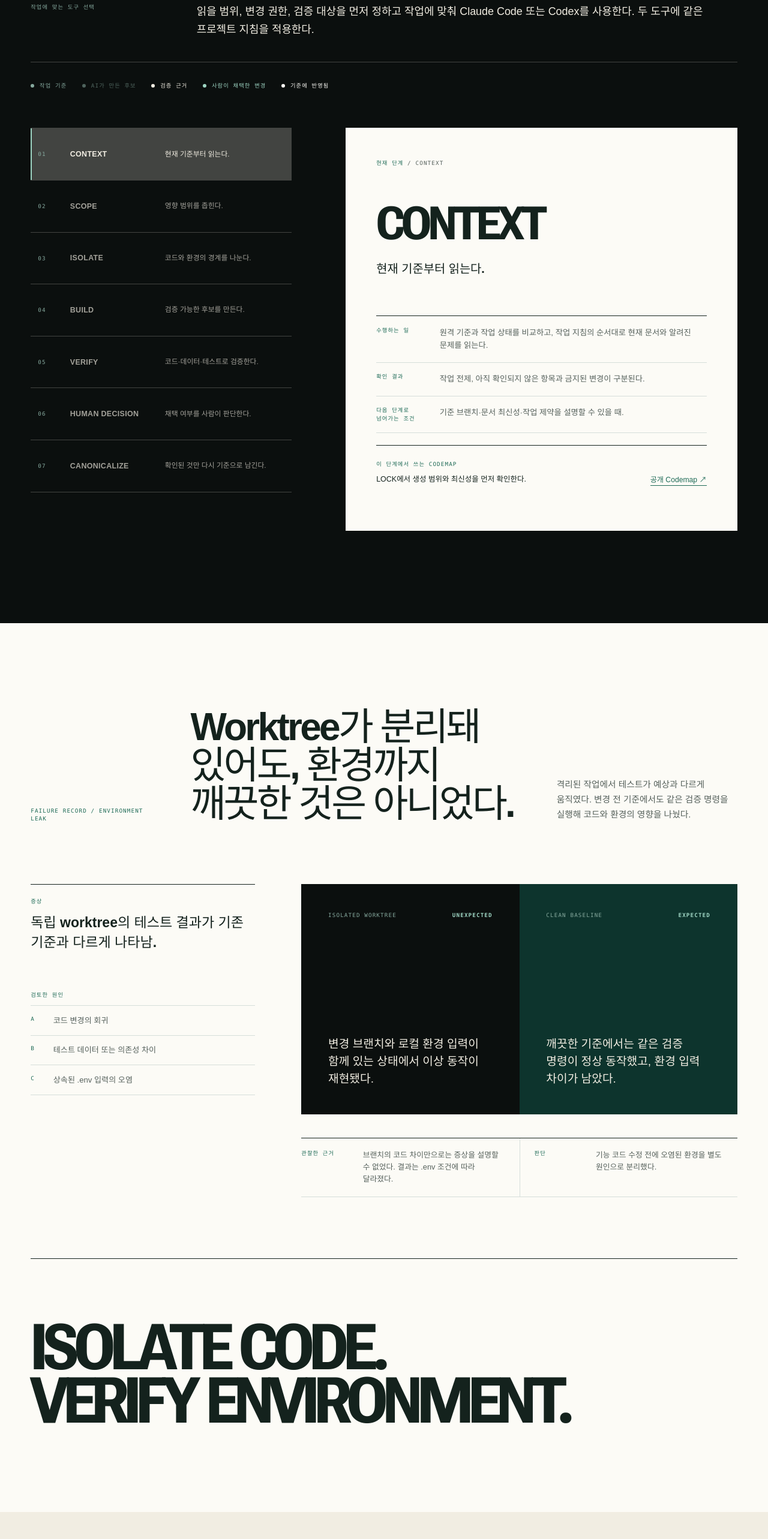
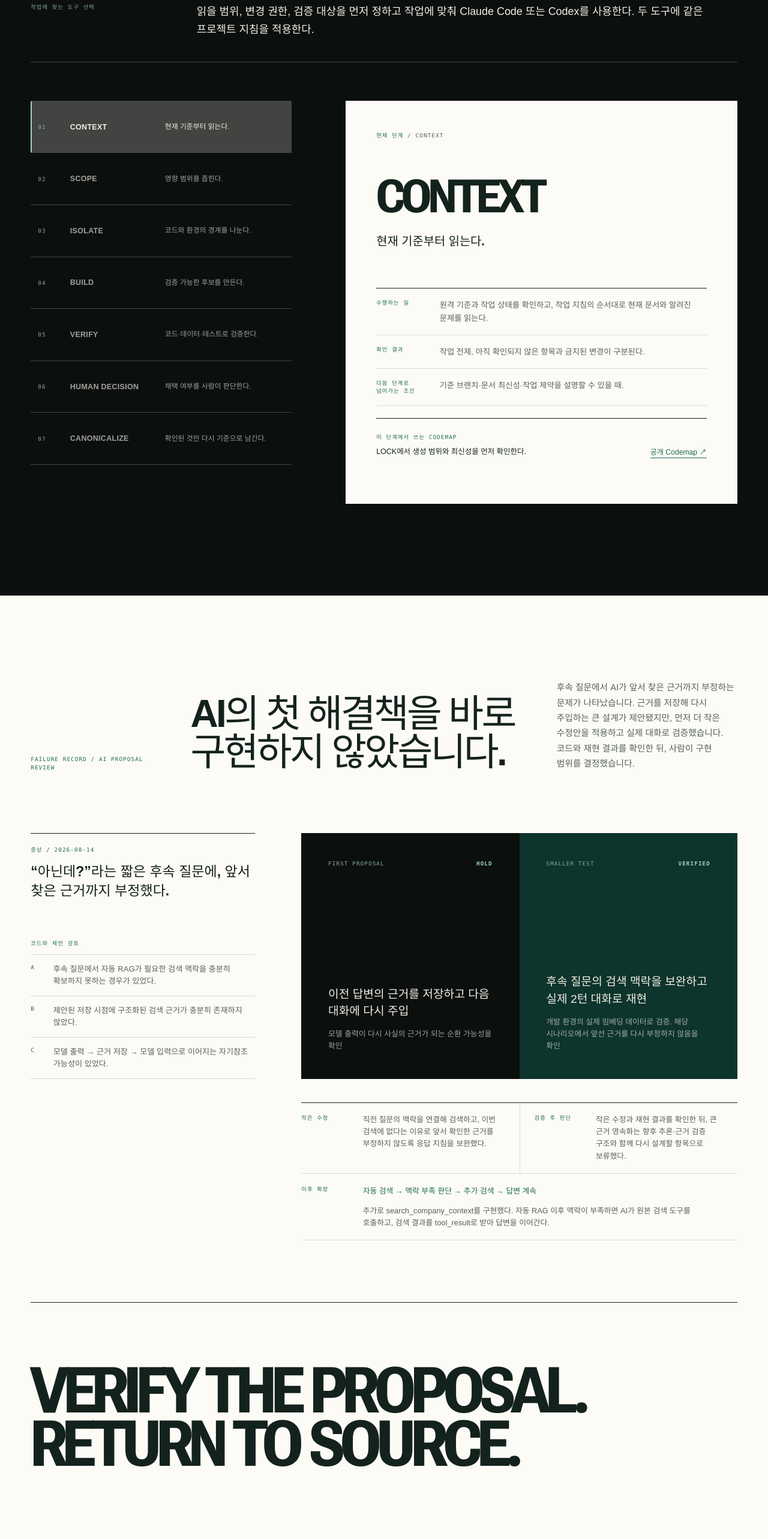
Before and after one commit to 2rlo/portfolio-atlas, a React (Vite) app: page /how/ai-native-engineering in a window 1280 px wide. Shown: the part 1260-3826 px from the top of the page at 60% size. Built offline with nearby package versions, Linux system fonts and the light colour scheme.

Commit message:
feat(ai-native): replace failure record with AI proposal review

```diff
--- a/src/components/ai-native/AiNativeEngineeringPage.tsx
+++ b/src/components/ai-native/AiNativeEngineeringPage.tsx
@@ -133,14 +133,6 @@ function AiNativeEngineeringPage({ content }: AiNativeEngineeringPageProps) {
           <strong>{content.scene.toolRule}</strong>
         </aside>
 
-        <div className="ai-native-state-legend" aria-label="작업 결과의 상태 구분">
-          {content.scene.stateLegend.map((item) => (
-            <span data-state={item.state} key={item.state}>
-              {item.label}
-            </span>
-          ))}
-        </div>
-
         <div className="ai-native-workbench">
           <ol className="ai-native-steps" aria-label="AI를 활용한 개발 흐름">
             {content.scene.steps.map((step, index) => (
@@ -173,40 +165,52 @@ function AiNativeEngineeringPage({ content }: AiNativeEngineeringPageProps) {
           </header>
 
           <div className="ai-native-incident-record">
-            <section className="ai-native-hypotheses" aria-labelledby="incident-symptom-title">
-              <p id="incident-symptom-title">증상</p>
+            <section className="ai-native-proposal-review" aria-labelledby="incident-symptom-title">
+              <p id="incident-symptom-title">
+                증상 / <time dateTime={content.incident.date}>{content.incident.date}</time>
+              </p>
               <strong>{content.incident.symptom}</strong>
-              <p>검토한 원인</p>
+              <p>코드와 제안 검토</p>
               <ol>
-                {content.incident.hypotheses.map((hypothesis, index) => (
-                  <li key={hypothesis}>
+                {content.incident.reviewFindings.map((finding, index) => (
+                  <li key={finding}>
                     <span>{String.fromCharCode(65 + index)}</span>
-                    {hypothesis}
+                    {finding}
                   </li>
                 ))}
               </ol>
             </section>
 
-            <div className="ai-native-baseline-comparison" aria-label="작업용 worktree와 변경 전 기준 비교">
+            <div className="ai-native-incident-comparison" aria-label="보류한 첫 제안과 해당 시나리오에서 검증한 작은 수정 비교">
               {content.incident.comparison.map((item) => (
-                <article data-baseline={item.id} key={item.id}>
+                <article data-comparison={item.id} key={item.id}>
                   <header>
                     <p>{item.label}</p>
                     <strong>{item.state}</strong>
                   </header>
-                  <p>{item.observation}</p>
+                  <div>
+                    <p>{item.observation}</p>
+                    <small>{item.note}</small>
+                  </div>
                 </article>
               ))}
             </div>
 
             <dl className="ai-native-incident-findings">
               <div>
-                <dt>관찰한 근거</dt>
+                <dt>작은 수정</dt>
                 <dd>{content.incident.evidence}</dd>
               </div>
               <div>
-                <dt>판단</dt>
+                <dt>검증 후 판단</dt>
                 <dd>{content.incident.decision}</dd>
+              </div>
+              <div className="ai-native-search-extension">
+                <dt>이후 확장</dt>
+                <dd>
+                  <p>{content.incident.extension.workflow}</p>
+                  <p>{content.incident.extension.description}</p>
+                </dd>
               </div>
             </dl>
 
--- a/src/content/ai-native-engineering.ts
+++ b/src/content/ai-native-engineering.ts
@@ -54,19 +54,12 @@ export const aiNativeEngineeringContent = {
       '권한 조건 하나를 바꿀 때 화면·정책·서비스·저장 규칙·테스트를 함께 검토하는 공개 재구성 사례.',
     toolRule:
       '읽을 범위, 변경 권한, 검증 대상을 먼저 정하고 작업에 맞춰 Claude Code 또는 Codex를 사용한다. 두 도구에 같은 프로젝트 지침을 적용한다.',
-    stateLegend: [
-      { state: 'context', label: '작업 기준' },
-      { state: 'candidate', label: 'AI가 만든 후보' },
-      { state: 'evidence', label: '검증 근거' },
-      { state: 'decision', label: '사람이 채택한 변경' },
-      { state: 'canonical', label: '기준에 반영됨' },
-    ],
     steps: [
       {
         id: 'context',
         label: 'CONTEXT',
         summary: '현재 기준부터 읽는다.',
-        action: '원격 기준과 작업 상태를 비교하고, 작업 지침의 순서대로 현재 문서와 알려진 문제를 읽는다.',
+        action: '원격 기준과 작업 상태를 확인하고, 작업 지침의 순서대로 현재 문서와 알려진 문제를 읽는다.',
         proof: '작업 전제, 아직 확인되지 않은 항목과 금지된 변경이 구분된다.',
         exitRule: '기준 브랜치·문서 최신성·작업 제약을 설명할 수 있을 때.',
         codemapUse: 'LOCK에서 생성 범위와 최신성을 먼저 확인한다.',
@@ -77,7 +70,7 @@ export const aiNativeEngineeringContent = {
         label: 'SCOPE',
         summary: '영향 범위를 좁힌다.',
         action: '요청과 연결된 진입점·의존성·제약·테스트를 찾고, 변경하지 않을 영역을 명시한다.',
-        proof: '수정 대상과 함께 건드리면 안 되는 경계가 작은 변경 단위로 남는다.',
+        proof: '수정 대상과 함께 건드리지 않을 경계가 하나의 작은 변경 단의로 정의된다.',
         exitRule: '영향 경로와 검증할 대상이 정해졌을 때.',
         codemapUse: '코드의 역할·진입점·의존성·테스트·제약·근거를 함께 대조한다.',
         state: 'context',
@@ -86,7 +79,7 @@ export const aiNativeEngineeringContent = {
         id: 'isolate',
         label: 'ISOLATE',
         summary: '코드와 환경의 경계를 나눈다.',
-        action: 'Orca/ADE의 독립 worktree에서 브랜치와 변경 상태를 고정한다. 환경 입력은 변경 전 기준과 별도로 비교한다.',
+        action: '확정한 기준으로 독립 worktree와 브랜치를 만들고, 재현 환경과 변경 전 상태를 고정한다.',
         proof: '변경, 기존 상태와 로컬 환경을 서로 다른 원인 후보로 추적할 수 있다.',
         exitRule: '재현 명령과 비교 기준이 같은 조건으로 준비됐을 때.',
         state: 'candidate',
@@ -132,30 +125,43 @@ export const aiNativeEngineeringContent = {
     ],
   },
   incident: {
-    eyebrow: 'FAILURE RECORD / ENVIRONMENT LEAK',
-    title: 'Worktree가 분리돼 있어도, 환경까지 깨끗한 것은 아니었다.',
+    eyebrow: 'FAILURE RECORD / AI PROPOSAL REVIEW',
+    date: '2026-08-14',
+    title: 'AI의 첫 해결책을 바로 구현하지 않았습니다.',
     summary:
-      '격리된 작업에서 테스트가 예상과 다르게 움직였다. 변경 전 기준에서도 같은 검증 명령을 실행해 코드와 환경의 영향을 나눴다.',
-    symptom: '독립 worktree의 테스트 결과가 기존 기준과 다르게 나타남.',
-    hypotheses: ['코드 변경의 회귀', '테스트 데이터 또는 의존성 차이', '상속된 .env 입력의 오염'],
+      '후속 질문에서 AI가 앞서 찾은 근거까지 부정하는 문제가 나타났습니다. 근거를 저장해 다시 주입하는 큰 설계가 제안됐지만, 먼저 더 작은 수정안을 적용하고 실제 대화로 검증했습니다. 코드와 재현 결과를 확인한 뒤, 사람이 구현 범위를 결정했습니다.',
+    symptom: '“아닌데?”라는 짧은 후속 질문에, 앞서 찾은 근거까지 부정했다.',
+    reviewFindings: [
+      '후속 질문에서 자동 RAG가 필요한 검색 맥락을 충분히 확보하지 못하는 경우가 있었다.',
+      '제안된 저장 시점에 구조화된 검색 근거가 충분히 존재하지 않았다.',
+      '모델 출력 → 근거 저장 → 모델 입력으로 이어지는 자기참조 가능성이 있었다.',
+    ],
     comparison: [
       {
-        id: 'working-copy',
-        label: 'ISOLATED WORKTREE',
-        state: 'UNEXPECTED',
-        observation: '변경 브랜치와 로컬 환경 입력이 함께 있는 상태에서 이상 동작이 재현됐다.',
+        id: 'first-proposal',
+        label: 'FIRST PROPOSAL',
+        state: 'HOLD',
+        observation: '이전 답변의 근거를 저장하고 다음 대화에 다시 주입',
+        note: '모델 출력이 다시 사실의 근거가 되는 순환 가능성을 확인',
       },
       {
-        id: 'clean-baseline',
-        label: 'CLEAN BASELINE',
-        state: 'EXPECTED',
-        observation: '깨끗한 기준에서는 같은 검증 명령이 정상 동작했고, 환경 입력 차이가 남았다.',
+        id: 'smaller-test',
+        label: 'SMALLER TEST',
+        state: 'VERIFIED',
+        observation: '후속 질문의 검색 맥락을 보완하고 실제 2턴 대화로 재현',
+        note: '개발 환경의 실제 임베딩 데이터로 검증. 해당 시나리오에서 앞선 근거를 다시 부정하지 않음을 확인',
       },
     ],
     evidence:
-      '브랜치의 코드 차이만으로는 증상을 설명할 수 없었다. 결과는 .env 조건에 따라 달라졌다.',
-    decision: '기능 코드 수정 전에 오염된 환경을 별도 원인으로 분리했다.',
-    rule: ['ISOLATE CODE.', 'VERIFY ENVIRONMENT.'],
+      '직전 질문의 맥락을 연결해 검색하고, 이번 검색에 없다는 이유로 앞서 확인한 근거를 부정하지 않도록 응답 지침을 보완했다.',
+    decision:
+      '작은 수정과 재현 결과를 확인한 뒤, 큰 근거 영속화는 향후 추론·근거 검증 구조와 함께 다시 설계할 항목으로 보류했다.',
+    extension: {
+      workflow: '자동 검색 → 맥락 부족 판단 → 추가 검색 → 답변 계속',
+      description:
+        '추가로 search_company_context를 구현했다. 자동 RAG 이후 맥락이 부족하면 AI가 원본 검색 도구를 호출하고, 검색 결과를 tool_result로 받아 답변을 이어간다.',
+    },
+    rule: ['VERIFY THE PROPOSAL.', 'RETURN TO SOURCE.'],
   },
   artifacts: {
     eyebrow: 'THREE CONTROLS / HUMAN + AI',
@@ -193,19 +199,19 @@ export const aiNativeEngineeringContent = {
   },
   principle: {
     eyebrow: 'BOUNDARY / CURRENT PRACTICE',
-    statement: 'AI-ready는 모델 선택이 아니라, 환경의 상태다.',
+    statement: 'AI-ready는 모델 선택이 아니라, 검증할 수 있는 작업 구조의 상태다.',
     explanation:
-      '작업 시작 전에는 기준과 범위를, 반영 전에는 검증 결과와 사람의 결정을 확인한다.',
+      '이전 AI 답변을 사실처럼 기억시키기보다, 필요할 때 원본 근거를 다시 검색할 수 있게 했다. 제안은 후보로 두고, 코드와 재현 결과를 확인한 뒤 사람이 구현 범위를 정한다.',
     maintenanceRule: {
       label: 'CURRENT RULE',
-      statement: 'CHANGE → CONTEXT → VERIFY',
-      detail: '확인된 구조 변경은 코드와 같은 변경에서 작업 지침과 Codemap에 반영한다. 다음 작업 전에는 최신성을 다시 확인한다.',
+      statement: 'PROPOSAL → EVIDENCE → DECISION',
+      detail: 'AI의 제안은 코드와 재현 결과를 확인한 뒤 사람이 채택·수정·보류를 결정한다. 확인된 구조 변경은 코드와 같은 변경에서 작업 지침과 Codemap에 반영한다.',
     },
     boundary: [
       '문서와 Codemap은 탐색 기준이다. 실제 동작은 코드·데이터·테스트로 확인한다.',
       'AI가 만든 후보·검증 근거·사람의 채택 결정·기준 문서 반영을 구분해 남긴다.',
       '구현·테스트 통과·배포·실제 사용·조직 내 정착은 각각의 근거로 확인한다.',
     ],
-    appliedIn: '제품 사례는 각 공개 페이지에서 확인된 근거와 boundary를 분리해 연결한다.',
+    appliedIn: '',
   },
 } as const satisfies AiNativeEngineeringContent
--- a/src/styles/ai-native-engineering.css
+++ b/src/styles/ai-native-engineering.css
@@ -22,16 +22,15 @@
 .ai-native-manifest footer span,
 .ai-native-section-heading > p,
 .ai-native-tool-rule > p,
-.ai-native-state-legend,
 .ai-native-steps button > span,
 .ai-native-step-heading > p,
 .ai-native-step-evidence h4,
 .ai-native-step-context small,
 .ai-native-incident-heading > p,
-.ai-native-hypotheses > p,
-.ai-native-hypotheses li > span,
-.ai-native-baseline-comparison header p,
-.ai-native-baseline-comparison header strong,
+.ai-native-proposal-review > p,
+.ai-native-proposal-review li > span,
+.ai-native-incident-comparison header p,
+.ai-native-incident-comparison header strong,
 .ai-native-incident-findings dt,
 .ai-native-artifacts-heading > p,
 .ai-native-artifact-index,
@@ -296,44 +295,6 @@
   line-height: 1.65;
 }
 
-.ai-native-state-legend {
-  display: flex;
-  flex-wrap: wrap;
-  gap: 0.65rem 1.6rem;
-  margin-top: 2rem;
-  color: var(--cover-muted-jade);
-}
-
-.ai-native-state-legend span {
-  display: inline-flex;
-  gap: 0.55rem;
-  align-items: center;
-}
-
-.ai-native-state-legend span::before {
-  width: 0.38rem;
-  height: 0.38rem;
-  background: currentColor;
-  border-radius: 50%;
-  content: '';
-}
-
-.ai-native-state-legend span[data-state='candidate'] {
-  opacity: 0.55;
-}
-
-.ai-native-state-legend span[data-state='evidence'] {
-  color: var(--cover-cream);
-}
-
-.ai-native-state-legend span[data-state='decision'] {
-  color: var(--sage);
-}
-
-.ai-native-state-legend span[data-state='canonical'] {
-  color: var(--document-paper);
-}
-
 .ai-native-workbench {
   display: grid;
   grid-template-columns: minmax(21rem, 0.4fr) minmax(0, 0.6fr);
@@ -524,28 +485,28 @@
   min-width: 0;
 }
 
-.ai-native-hypotheses {
+.ai-native-proposal-review {
   padding-top: 1.3rem;
   border-top: 1px solid var(--ink);
 }
 
-.ai-native-hypotheses > p {
+.ai-native-proposal-review > p {
   color: var(--jade);
 }
 
-.ai-native-hypotheses > strong {
+.ai-native-proposal-review > strong {
   display: block;
   margin: 0.8rem 0 clamp(3rem, 5vw, 5rem);
   font-size: clamp(1.25rem, 1.8vw, 1.85rem);
   line-height: 1.42;
 }
 
-.ai-native-hypotheses ol {
+.ai-native-proposal-review ol {
   margin-top: 0.7rem;
   border-top: 1px solid var(--line);
 }
 
-.ai-native-hypotheses li {
+.ai-native-proposal-review li {
   display: grid;
   grid-template-columns: 1.7rem minmax(0, 1fr);
   gap: 0.65rem;
@@ -556,16 +517,16 @@
   border-bottom: 1px solid var(--line);
 }
 
-.ai-native-hypotheses li > span {
+.ai-native-proposal-review li > span {
   color: var(--jade);
 }
 
-.ai-native-baseline-comparison {
+.ai-native-incident-comparison {
   display: grid;
   grid-template-columns: repeat(2, minmax(0, 1fr));
 }
 
-.ai-native-baseline-comparison article {
+.ai-native-incident-comparison article {
   display: flex;
   min-height: 24rem;
   flex-direction: column;
@@ -574,15 +535,15 @@
   color: var(--cover-cream);
 }
 
-.ai-native-baseline-comparison article[data-baseline='working-copy'] {
+.ai-native-incident-comparison article[data-comparison='first-proposal'] {
   background: var(--cover-black);
 }
 
-.ai-native-baseline-comparison article[data-baseline='clean-baseline'] {
+.ai-native-incident-comparison article[data-comparison='smaller-test'] {
   background: var(--cover-jade);
 }
 
-.ai-native-baseline-comparison header {
+.ai-native-incident-comparison header {
   display: flex;
   flex-wrap: wrap;
   gap: 1rem;
@@ -590,18 +551,26 @@
   justify-content: space-between;
 }
 
-.ai-native-baseline-comparison header p {
+.ai-native-incident-comparison header p {
   color: var(--cover-muted-jade);
 }
 
-.ai-native-baseline-comparison header strong {
+.ai-native-incident-comparison header strong {
   color: var(--sage);
 }
 
-.ai-native-baseline-comparison article > p {
+.ai-native-incident-comparison article > div > p {
   font-size: clamp(1.05rem, 1.5vw, 1.45rem);
   font-weight: 520;
   line-height: 1.5;
+}
+
+.ai-native-incident-comparison article > div > small {
+  display: block;
+  margin-top: 0.8rem;
+  color: var(--document-dark-muted);
+  font-size: 0.8rem;
+  line-height: 1.58;
 }
 
 .ai-native-incident-findings {
@@ -633,6 +602,20 @@
   color: var(--ink-soft);
   font-size: 0.8rem;
   line-height: 1.58;
+}
+
+.ai-native-incident-findings > .ai-native-search-extension {
+  grid-column: 1 / -1;
+  padding-left: 0;
+  border-left: 0;
+}
+
+.ai-native-search-extension dd > p:first-child {
+  color: var(--jade);
+}
+
+.ai-native-search-extension dd > p + p {
+  margin-top: 0.8rem;
 }
 
 .ai-native-incident-rule {
@@ -991,11 +974,11 @@
     gap: 3rem;
   }
 
-  .ai-native-baseline-comparison {
+  .ai-native-incident-comparison {
     grid-template-columns: 1fr;
   }
 
-  .ai-native-baseline-comparison article {
+  .ai-native-incident-comparison article {
     min-height: 17rem;
   }
 
@@ -1080,11 +1063,6 @@
     padding-bottom: 6.5rem;
   }
 
-  .ai-native-state-legend {
-    display: grid;
-    grid-template-columns: repeat(2, minmax(0, 1fr));
-  }
-
   .ai-native-steps button {
     grid-template-columns: 1.7rem minmax(0, 1fr);
     gap: 0.45rem 0.75rem;
@@ -1103,7 +1081,7 @@
     flex-direction: column;
   }
 
-  .ai-native-baseline-comparison article {
+  .ai-native-incident-comparison article {
     min-height: 15rem;
     padding: 1.5rem;
   }
```
Also changed, not shown: src/content/content-types.ts (+8 -6 lines).
